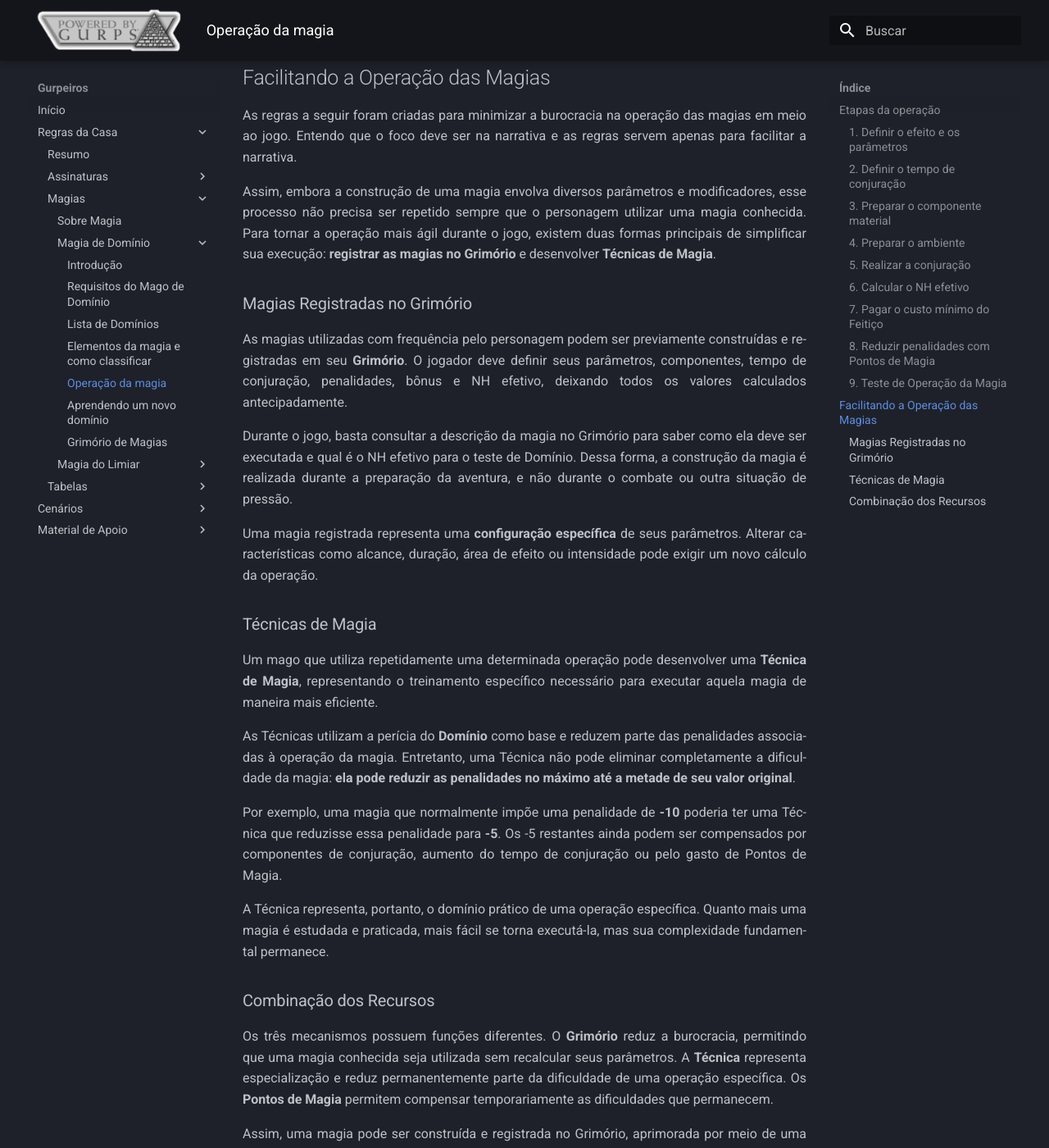
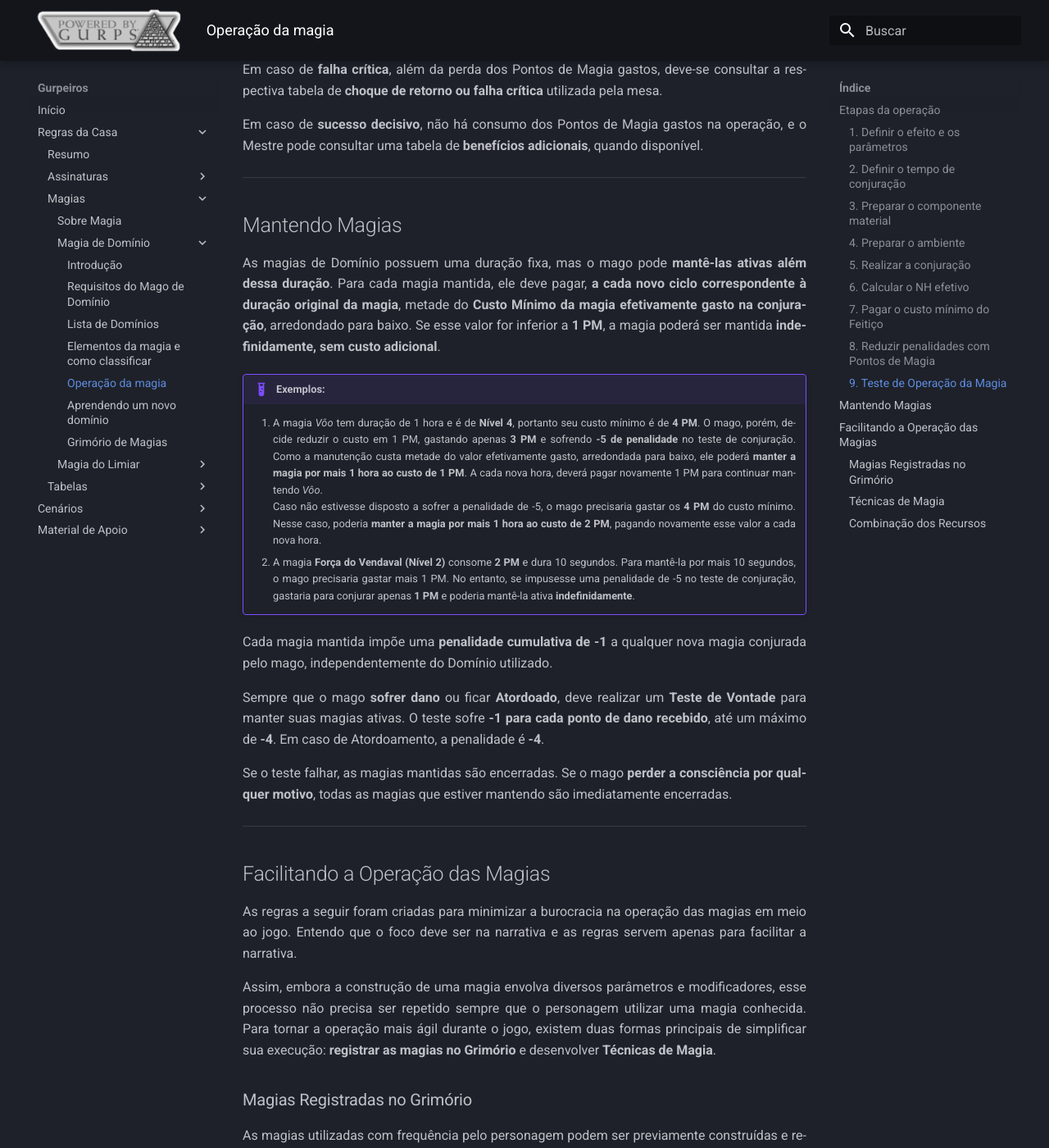
Before and after one commit to brbreis-1723/gurpeiros, an MkDocs documentation site: the page built from docs/regras/magia/dominio_operacao.md, in a window 1280 px wide and 1400 px high, scrolled down 4088 px. Shown: the whole window at 82% size. Built offline with MkDocs 1.6.1 and Material for MkDocs 9.7.7, drawn with Linux system fonts in a browser that asks for light colours; some of the changed text lies outside the part shown.

Commit message:
atualiza site mkdocs

```diff
--- a/docs/regras/magia/dominio_operacao.md
+++ b/docs/regras/magia/dominio_operacao.md
@@ -83,7 +83,17 @@ O **NH efetivo nunca pode ser superior ao NH básico do Domínio**. Dessa forma,
 
 Todo feitiço possui um custo mínimo em Pontos de Magia, determinado pelo seu nível. Esse custo deve ser considerado antes da realização do teste de Domínio.
 
-O custo mínimo representa o gasto básico necessário para realizar a operação mágica. As regras específicas desse custo e das consequências de reduzi-lo estão descritas em na seção de Lista de Domínios/Aplicação por nível de domínio em [**Custo mínimo do Feitiço**](../magia/dominio_lista.md#custo-minimo-feitico).
+
+<a id="custo-minimo-feitico"></a>
+!!! info "Custo minimo do Feitiço"
+
+    Todo feitiço possui um custo mínimo em **PM (Pontos de Magia)**. Ele representa o gasto básico necessário para realizar a operação mágica. Esse custo é igual ao nível do feitiço, que corresponde ao nível do domínio necessário para conjurá-lo. Por exemplo, **Sentir o Ar** é um feitiço do Domínio do Ar de nível 1 (Percepção). Portanto, seu custo mínimo é de 1 PM.
+
+    **Pontos de Magia (PM)**: podem representar o consumo de **Fadiga** ou de **Reserva de Energia**, ou ainda o acúmulo de **Tensão** para magias que utilizam o Limiar, dependendo das regras adotadas na mesa.
+
+    É possível reduzir o custo de PM abaixo desse mínimo (incluindo para [manutenção de magias](../magia/dominio_operacao.md#mantendo-magias)), mas cada 1 PM não gasto impõe uma penalidade de **-5 no NH efetivo do feitiço**.
+
+
 
 ### 8. Reduzir penalidades com Pontos de Magia
 
@@ -102,6 +112,24 @@ Em caso de **sucesso**, a magia funciona normalmente. Em caso de **falha**, os P
 Em caso de **falha crítica**, além da perda dos Pontos de Magia gastos, deve-se consultar a respectiva tabela de **choque de retorno ou falha crítica** utilizada pela mesa.
 
 Em caso de **sucesso decisivo**, não há consumo dos Pontos de Magia gastos na operação, e o Mestre pode consultar uma tabela de **benefícios adicionais**, quando disponível.
+
+---
+
+## Mantendo Magias
+
+As magias de Domínio possuem uma duração fixa, mas o mago pode **mantê-las ativas além dessa duração**. Para cada magia mantida, ele deve pagar, **a cada novo ciclo correspondente à duração original da magia**, metade do **Custo Mínimo da magia efetivamente gasto na conjuração**, arredondado para baixo. Se esse valor for inferior a **1 PM**, a magia poderá ser mantida **indefinidamente, sem custo adicional**.
+
+!!! example "Exemplos:"
+    1. A magia *Vôo* tem duração de 1 hora e é de **Nível 4**, portanto seu custo mínimo é de **4 PM**. O mago, porém, decide reduzir o custo em 1 PM, gastando apenas **3 PM** e sofrendo **-5 de penalidade** no teste de conjuração. Como a manutenção custa metade do valor efetivamente gasto, arredondada para baixo, ele poderá **manter a magia por mais 1 hora ao custo de 1 PM**. A cada nova hora, deverá pagar novamente 1 PM para continuar mantendo *Vôo*.
+    Caso não estivesse disposto a sofrer a penalidade de -5, o mago precisaria gastar os **4 PM** do custo mínimo. Nesse caso, poderia **manter a magia por mais 1 hora ao custo de 2 PM**, pagando novamente esse valor a cada nova hora.<br>
+    2. A magia **Força do Vendaval (Nível 2)** consome **2 PM** e dura 10 segundos. Para mantê-la por mais 10 segundos, o mago precisaria gastar mais 1 PM. No entanto, se impusesse uma penalidade de -5 no teste de conjuração, gastaria para conjurar apenas **1 PM** e poderia mantê-la ativa **indefinidamente**.
+
+
+Cada magia mantida impõe uma **penalidade cumulativa de -1** a qualquer nova magia conjurada pelo mago, independentemente do Domínio utilizado.
+
+Sempre que o mago **sofrer dano** ou ficar **Atordoado**, deve realizar um **Teste de Vontade** para manter suas magias ativas. O teste sofre **-1 para cada ponto de dano recebido**, até um máximo de **-4**. Em caso de Atordoamento, a penalidade é **-4**.
+
+Se o teste falhar, as magias mantidas são encerradas. Se o mago **perder a consciência por qualquer motivo**, todas as magias que estiver mantendo são imediatamente encerradas.
 
 ---
 
```
Also changed, not shown: docs/regras/magia/dominio_lista.md (+1 -1 lines), docs/regras/tabelas/penalidades_dominio.md (+29 -37 lines).
